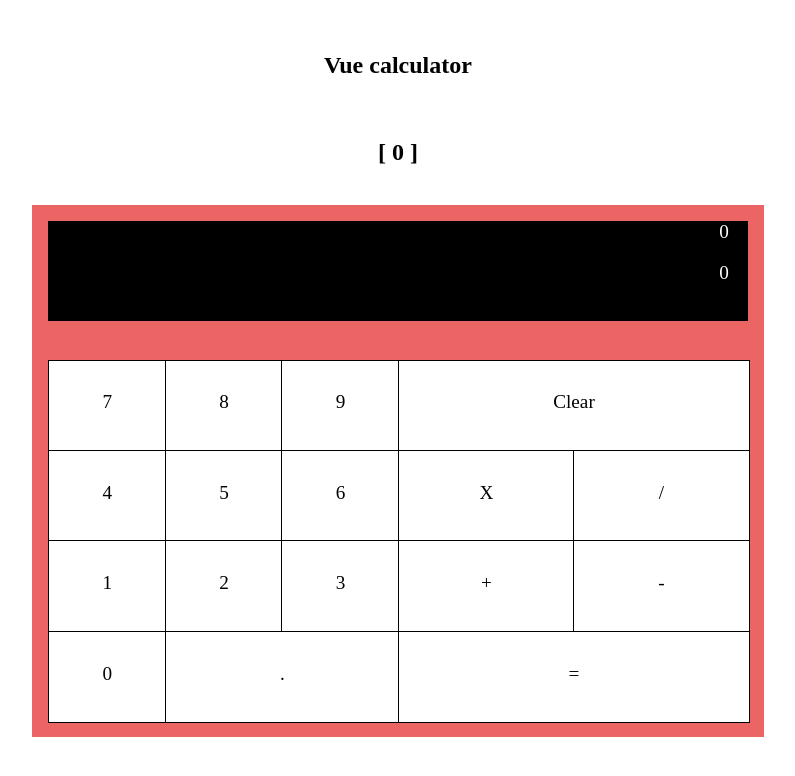
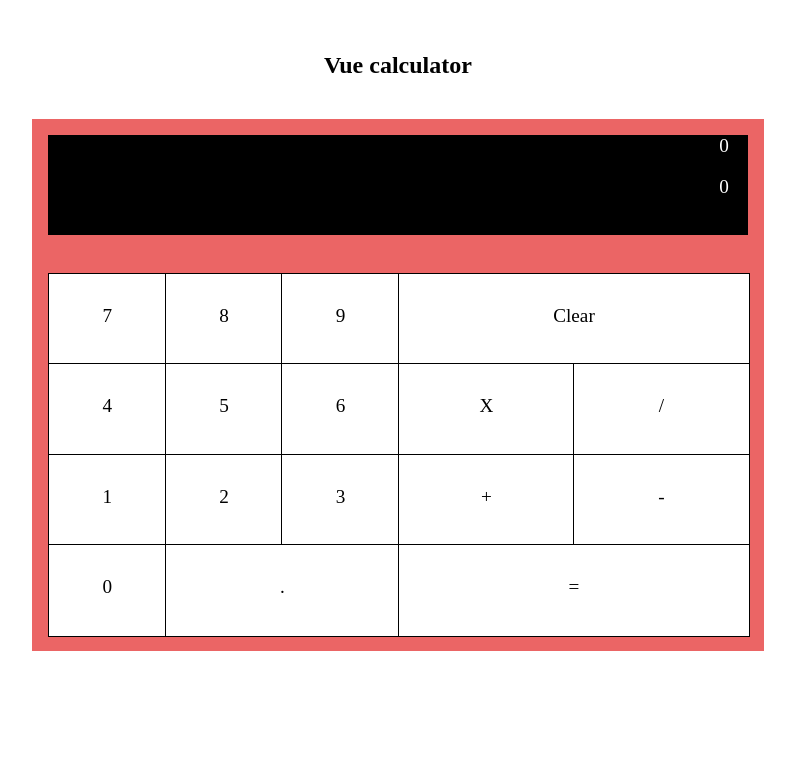
Before and after one commit to drag-code/vuejs-calculator, a plain HTML site: page index.html in a window 1280 px wide. Shown: the whole page, without its empty margins (242-1037 px from the left). Drawn offline with nearby package versions, Linux system fonts and the light colour scheme.

Commit message:
* Refactor index

```diff
--- a/index.html
+++ b/index.html
@@ -37,7 +37,6 @@
 	<body>
 		<div id="app" class="container">
 			<h2>{{title}}</h2>
-			<h2>{{operation}}</h2>
 
 			<form class="calculator">
 				<div class="display">
```
